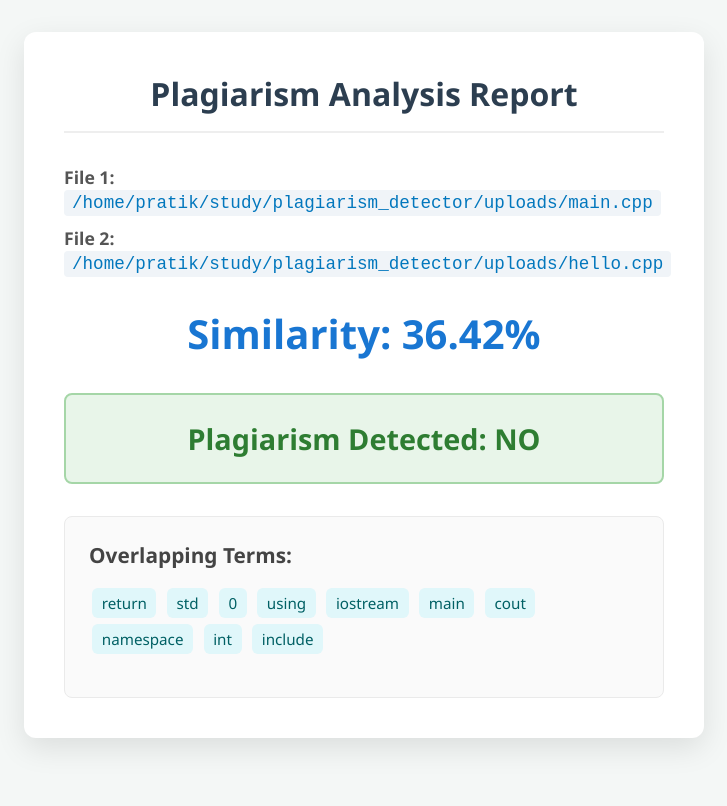
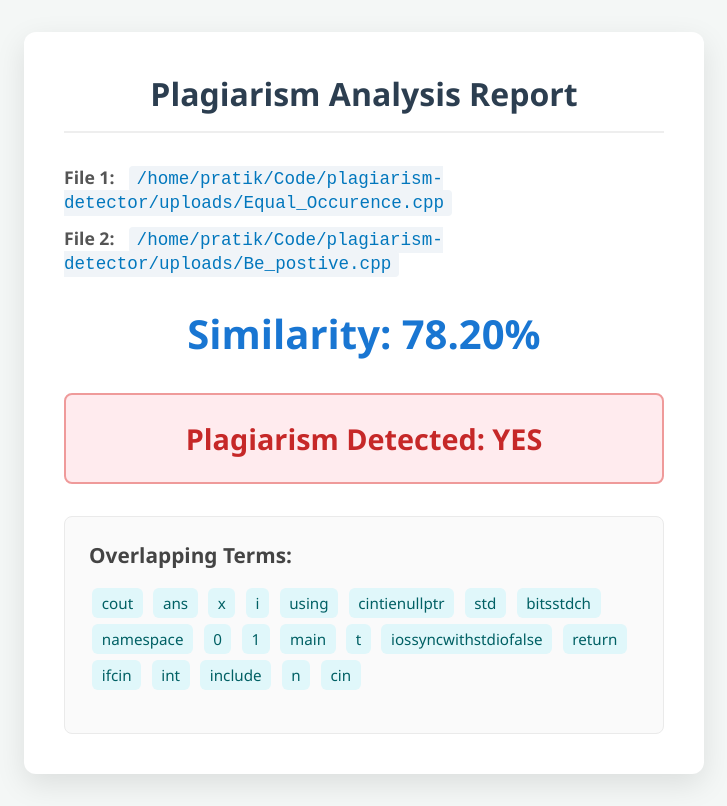
Before and after one commit to Pratik123456hgg/plagiarism-detector, a plain HTML site: page report.html in a window 1280 px wide. Shown: the whole page, without its empty margins (276-1003 px from the left). Drawn offline with Linux system fonts and the light colour scheme.

```diff
--- a/report.html
+++ b/report.html
@@ -25,18 +25,18 @@
     <div class="container">
         <h1>Plagiarism Analysis Report</h1>
         <div class="info">
-            <p><strong>File 1:</strong> <span class="file-name">/home/pratik/study/plagiarism_detector/uploads/main.cpp</span></p>
-            <p><strong>File 2:</strong> <span class="file-name">/home/pratik/study/plagiarism_detector/uploads/hello.cpp</span></p>
+            <p><strong>File 1:</strong> <span class="file-name">/home/pratik/Code/plagiarism-detector/uploads/Equal_Occurence.cpp</span></p>
+            <p><strong>File 2:</strong> <span class="file-name">/home/pratik/Code/plagiarism-detector/uploads/Be_postive.cpp</span></p>
         </div>
         <div class="percentage">
-            Similarity: 36.42%
+            Similarity: 78.20%
         </div>
-        <div class="result no">
-            <h2>Plagiarism Detected: NO</h2>
+        <div class="result yes">
+            <h2>Plagiarism Detected: YES</h2>
         </div>
         <div class="common-terms">
             <h3>Overlapping Terms:</h3>
-            <p><span class="term">return</span> <span class="term">std</span> <span class="term">0</span> <span class="term">using</span> <span class="term">iostream</span> <span class="term">main</span> <span class="term">cout</span> <span class="term">namespace</span> <span class="term">int</span> <span class="term">include</span> </p>
+            <p><span class="term">cout</span> <span class="term">ans</span> <span class="term">x</span> <span class="term">i</span> <span class="term">using</span> <span class="term">cintienullptr</span> <span class="term">std</span> <span class="term">bitsstdch</span> <span class="term">namespace</span> <span class="term">0</span> <span class="term">1</span> <span class="term">main</span> <span class="term">t</span> <span class="term">iossyncwithstdiofalse</span> <span class="term">return</span> <span class="term">ifcin</span> <span class="term">int</span> <span class="term">include</span> <span class="term">n</span> <span class="term">cin</span> </p>
         </div>
     </div>
 </body>
```
Also changed, not shown: README.md (added).
